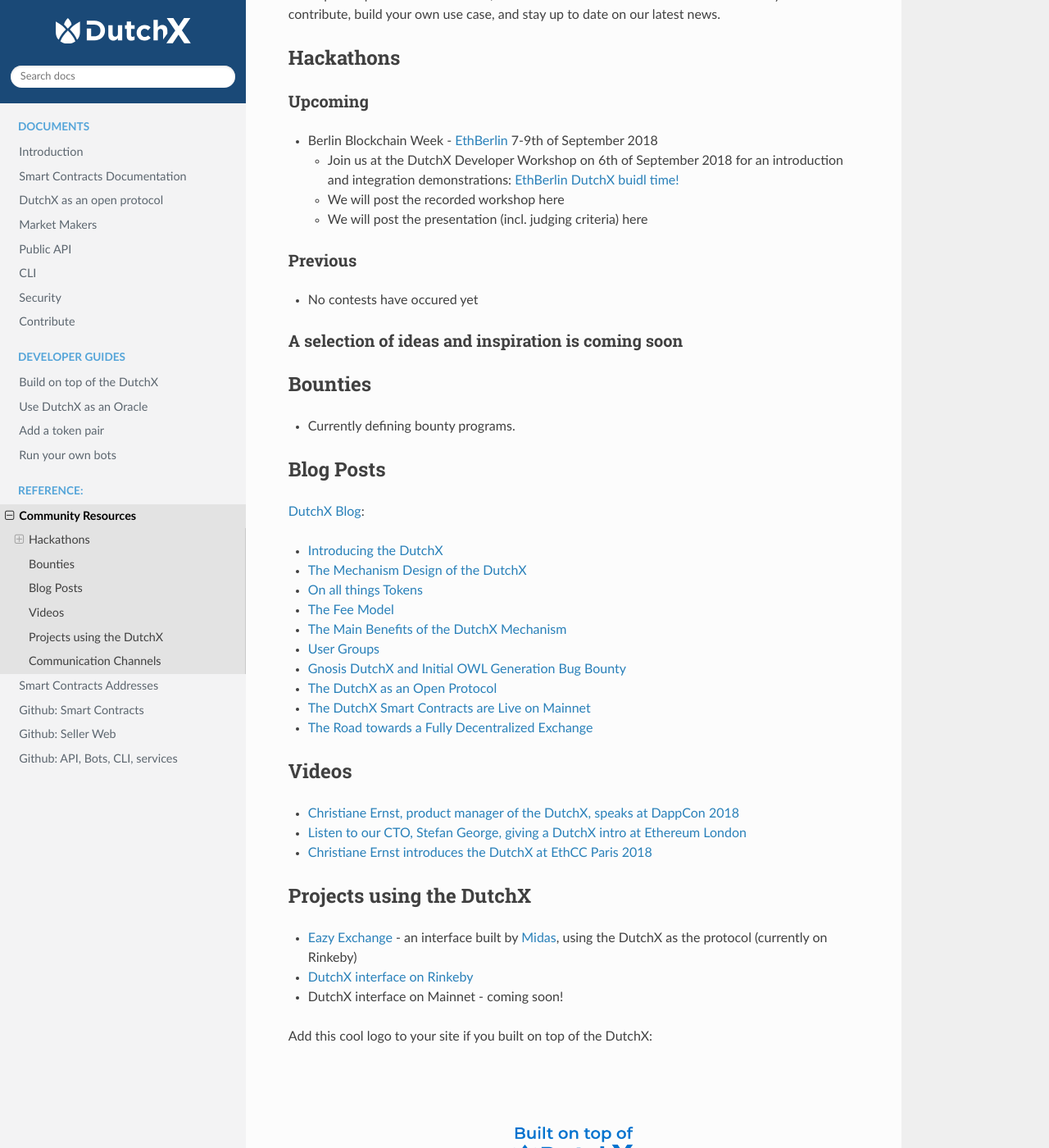
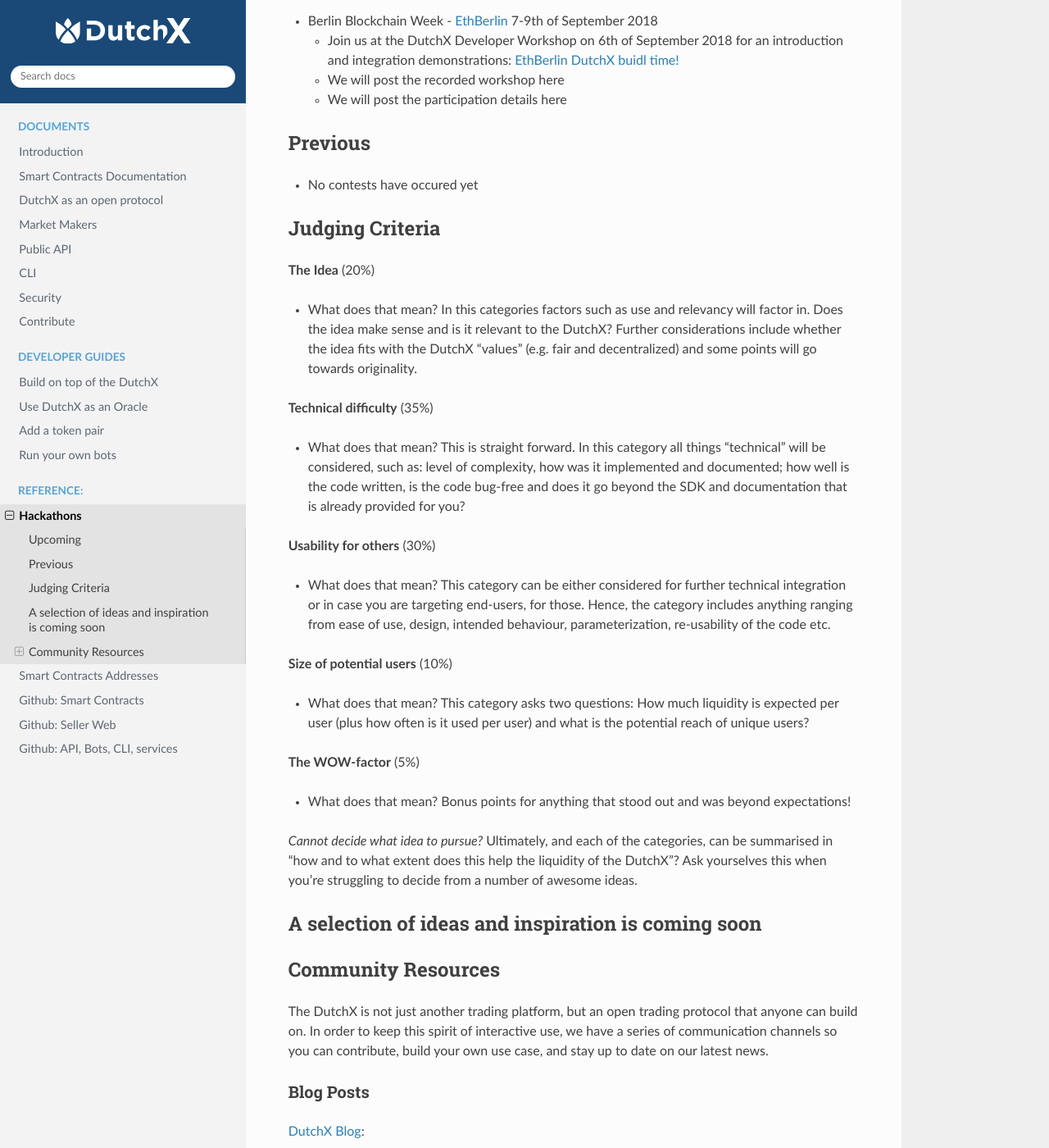
Before and after one commit to gnosis/dx-docs, a Sphinx documentation site: the page built from source/community-resources.md, in a window 1280 px wide and 1400 px high, scrolled down 202 px. Shown: the whole window at 82% size. Built offline with Sphinx 7.4.7 and the Read the Docs theme 2.0.0, drawn with Linux system fonts in a browser that asks for light colours; some of the changed text lies outside the part shown.

Commit message:
Update community-resources.md

```diff
--- a/source/community-resources.md
+++ b/source/community-resources.md
@@ -1,24 +1,42 @@
-## Community Resources
+# Hackathons
 
-The DutchX is not just an exchange, but an open trading protocol that anyone can build on. In order to keep this spirit of interactive use, we have a series of communication  channels so you can contribute, build your own use case, and stay up to date on our latest news.
-
-##### Hackathons
-
-###### Upcoming
+## Upcoming
 - Berlin Blockchain Week - [EthBerlin](https://ethberlin.com/) 7-9th of September 2018
     - Join us at the DutchX Developer Workshop on 6th of September 2018 for an introduction and integration demonstrations:  [EthBerlin DutchX buidl time!](https://www.meetup.com/es-ES/gnosispm/events/253816515/)
     - We will post the recorded workshop here
-    - We will post the presentation (incl. judging criteria) here
+    - We will post the participation details here
 
-###### Previous
+## Previous
 - No contests have occured yet
 
+## Judging Criteria
+**The Idea** (20%)
+- What does that mean?
+	In this categories factors such as use and relevancy will factor in. Does the idea make sense and is it relevant to the DutchX? Further considerations include whether the idea fits with the DutchX "values" (e.g. fair and decentralized) and some points will go towards originality.
 
-###### A selection of ideas and inspiration is coming soon
+**Technical difficulty** (35%)
+- What does that mean?
+	This is straight forward. In this category all things "technical" will be considered, such as: level of complexity, how was it implemented and documented; how well is the code written, is the code bug-free and does it go beyond the SDK and documentation that is already provided for you?
 
-##### Bounties
+**Usability for others** (30%)
+- What does that mean?
+	This category can be either considered for further technical integration or in case you are targeting end-users, for those. Hence, the category includes anything ranging from ease of use, design, intended behaviour, parameterization, re-usability of the code etc.
 
--   Currently defining bounty programs.
+**Size of potential users** (10%)
+- What does that mean?
+	This category asks two questions: How much liquidity is expected per user (plus how often is it used per user) and what is the potential reach of unique users?
+
+**The WOW-factor** (5%)
+- What does that mean? Bonus points for anything that stood out and was beyond expectations!
+
+*Cannot decide what idea to pursue?*
+Ultimately, and each of the categories, can be summarised in "how and to what extent does this help the liquidity of the DutchX"? Ask yourselves this when you're struggling to decide from a number of awesome ideas.
+
+## A selection of ideas and inspiration is coming soon
+
+## Community Resources
+
+The DutchX is not just another trading platform, but an open trading protocol that anyone can build on. In order to keep this spirit of interactive use, we have a series of communication channels so you can contribute, build your own use case, and stay up to date on our latest news.
 
 ##### Blog Posts
 
```
Also changed, not shown: other parts of source/community-resources.md (+4 -0 lines).
